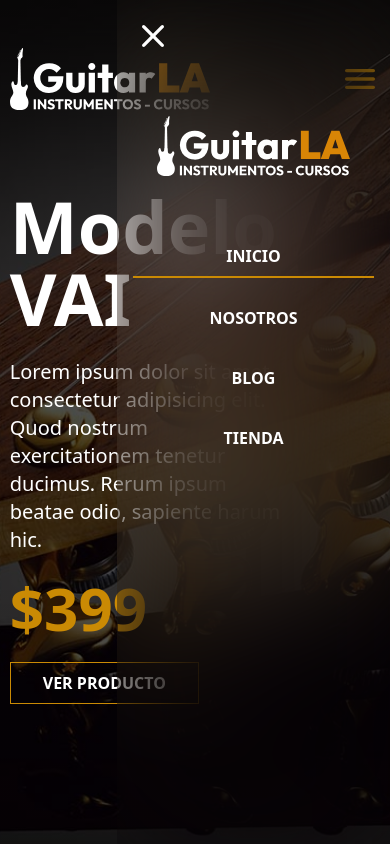
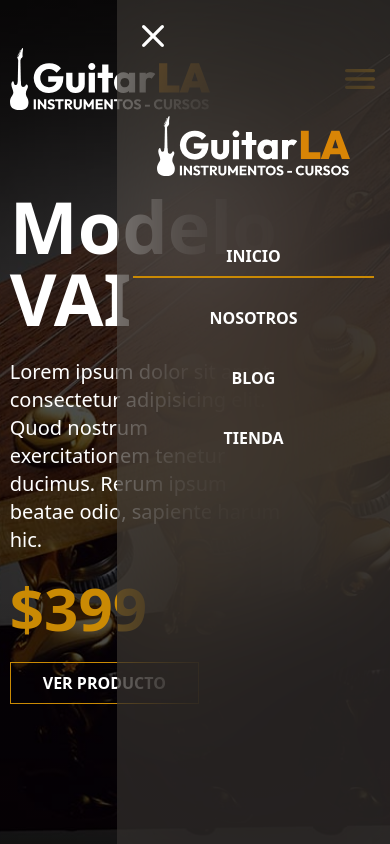
Before and after one commit to BrandonSGC/react-guitar-la, a React (Vite) app: page / in a window 390 px wide. Both pictures are taken after a click on the icon 360 px from the left and 78 px from the top of the page. Shown: the top 844 px of the page. Built offline with nearby package versions, Linux system fonts and the light colour scheme; the HTML template or start-up script is replaced by a standard one.

Commit message:
fix - Navbar background color

```diff
--- a/src/components/NavBar.jsx
+++ b/src/components/NavBar.jsx
@@ -13,7 +13,7 @@ export const NavBar = () => {
       />
 
       <nav
-        className={`absolute backdrop-blur-3xl bg-stone-700-700 bg-opacity-50 md:bg-opacity-100 p-4 md:p-0 top-0 right-0 w-[70%] h-screen flex flex-col gap-5 text-white md:flex-row md:bg-transparent md:backdrop-blur-none md:relative z-10 md:h-auto ${
+        className={`absolute backdrop-blur-3xl bg-stone-700 bg-opacity-50 md:bg-opacity-100 p-4 md:p-0 top-0 right-0 w-[70%] h-screen flex flex-col gap-5 text-white md:flex-row md:bg-transparent md:backdrop-blur-none md:relative z-10 md:h-auto ${
           showNavBar ? "" : "hidden md:flex"
         }`}
       >
```
